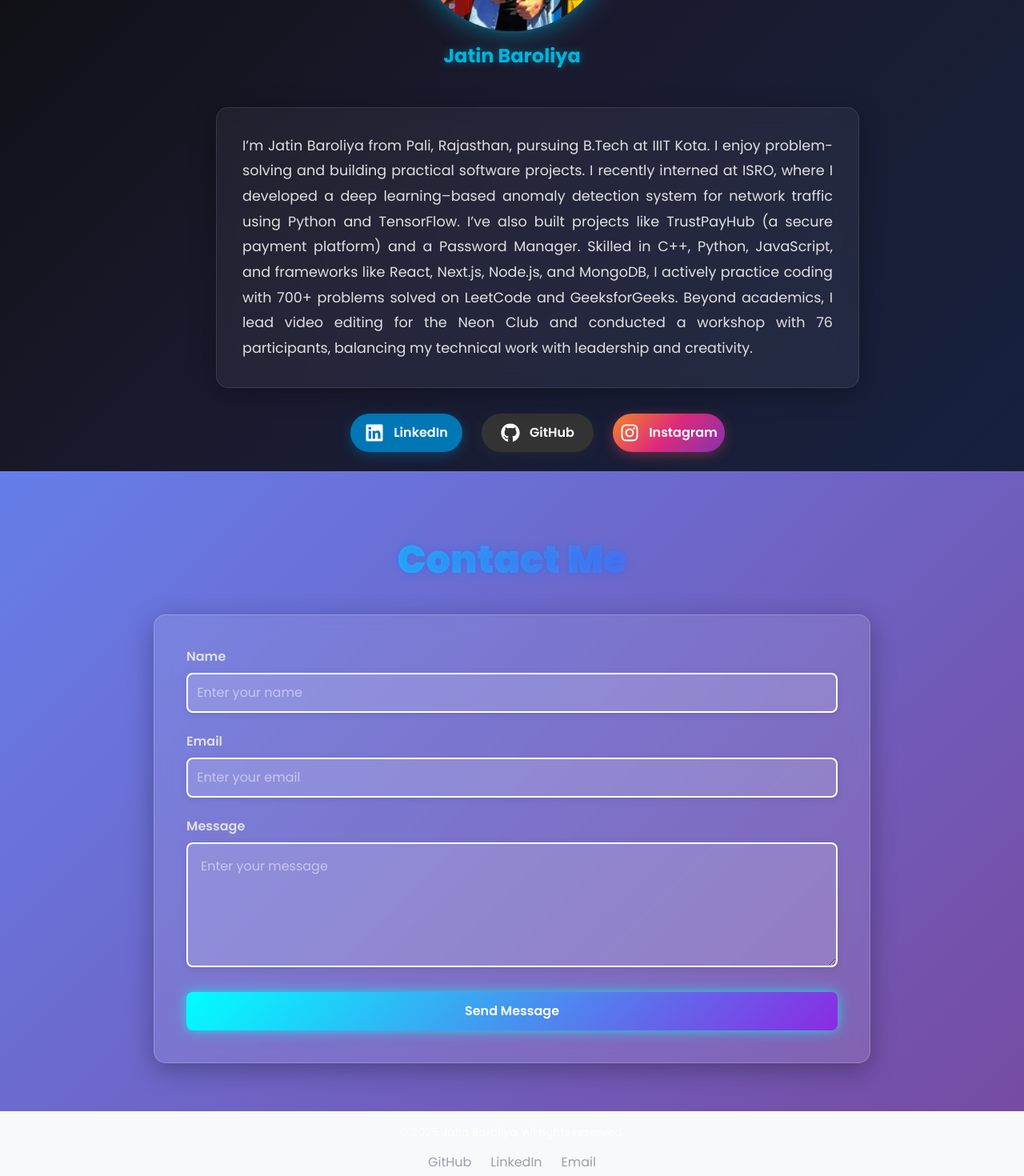
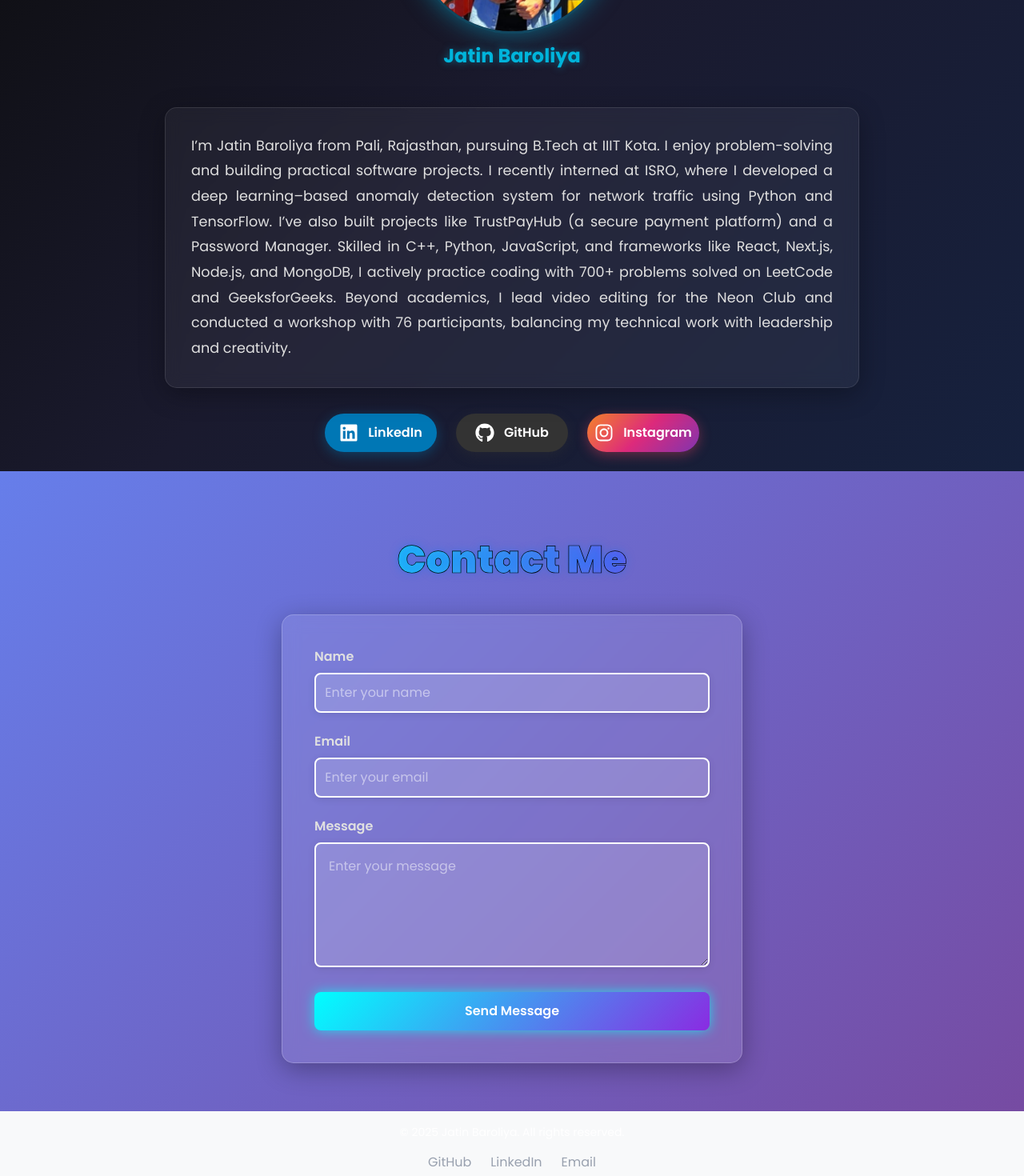
Before and after one commit to Jatinbaroliya/new_portfolio, a Next.js app: page / in a window 1280 px wide. Shown: the part 4080-5550 px from the top of the page at 80% size. Built offline with nearby package versions, Linux system fonts and the light colour scheme.

Commit message:
contact form improved

```diff
--- a/pages/index.js
+++ b/pages/index.js
@@ -334,7 +334,7 @@ export default function Home() {
             </div>
 
             {/* Bio and Socials */}
-            <div className="bio-socials md:ml-16 flex flex-col justify-center items-center">
+            <div className="bio-socials flex flex-col justify-center items-center">
               {/* Bio Text */}
               <div className="bio-text" style={{
                 background: "rgba(255, 255, 255, 0.05)",
@@ -362,7 +362,7 @@ export default function Home() {
               </div>
 
               {/* Social Media Links */}
-              <div className="flex flex-row gap-6 justify-center mb-6" style={{ animation: "fadeIn 2s ease-out" }}>
+              <div className="flex flex-row gap-6 justify-center items-center mb-6" style={{ animation: "fadeIn 2s ease-out" }}>
                 <a
                   href="https://www.linkedin.com/in/jatin-baroliya-426b3b218/?utm_source=share&utm_campaign=share_via&utm_content=profile&utm_medium=android_app"
                   target="_blank"
@@ -458,8 +458,8 @@ export default function Home() {
 
       {/* Contact Section */}
       <section id="contact" className="min-h-screen py-16 px-4 md:px-8 flex justify-center items-center" style={{ background: "linear-gradient(135deg, #667eea 0%, #764ba2 100%)", color: "#ffffff"}}>
-        <div className="min-w-4/5 sm:min-w-lg md:min-w-xl lg:min-w-4xl max-w-6xl mx-auto">
-          <h1 className="section-heading text-center mb-12" style={{ fontSize: "3rem", fontWeight: "900", background: "linear-gradient(90deg, #00ffff, #8a2be2)", WebkitBackgroundClip: "text", WebkitTextFillColor: "transparent", textShadow: "0 0 20px rgba(0, 255, 255, 0.7)"}}>Contact Me</h1>
+        <div className="mx-4 md:min-w-xl max-w-6xl">
+          <h1 className="section-heading text-center mb-12 [-webkit-text-stroke:0.7px_black]" style={{ fontSize: "3rem", fontWeight: "900", background: "linear-gradient(90deg, #00ffff, #8a2be2)", WebkitBackgroundClip: "text", WebkitTextFillColor: "transparent", textShadow: "0 0 20px rgba(0, 255, 255, 0.7)"}}>Contact Me</h1>
           <div className="contact-form-container">
             <form className="w-full" onSubmit={handleSubmit} style={{
               background: "rgba(255, 255, 255, 0.1)",
```
